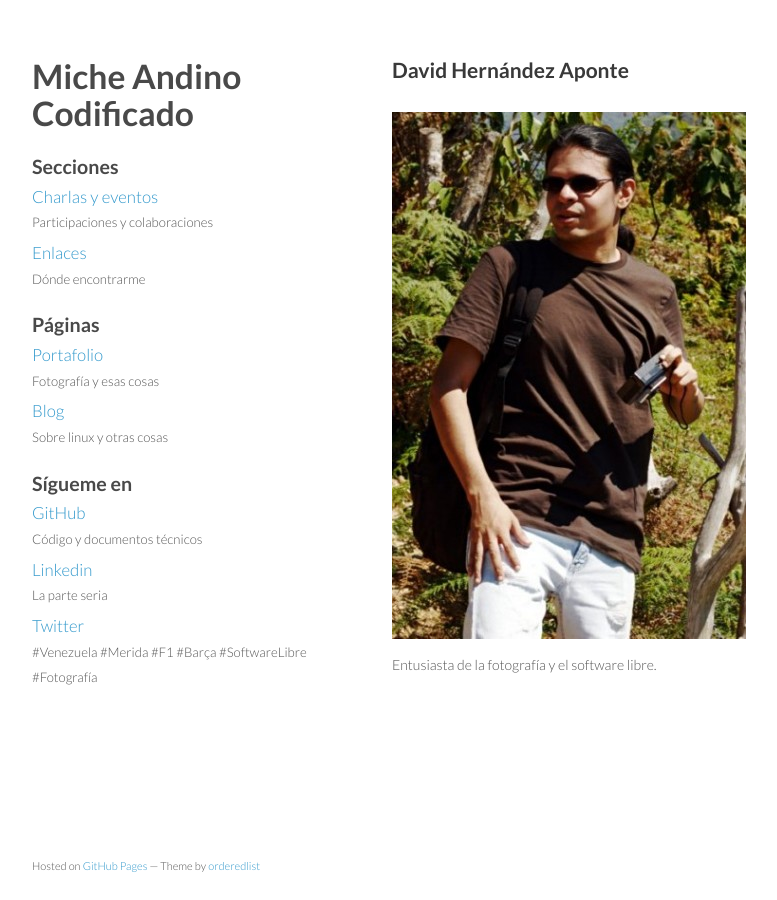
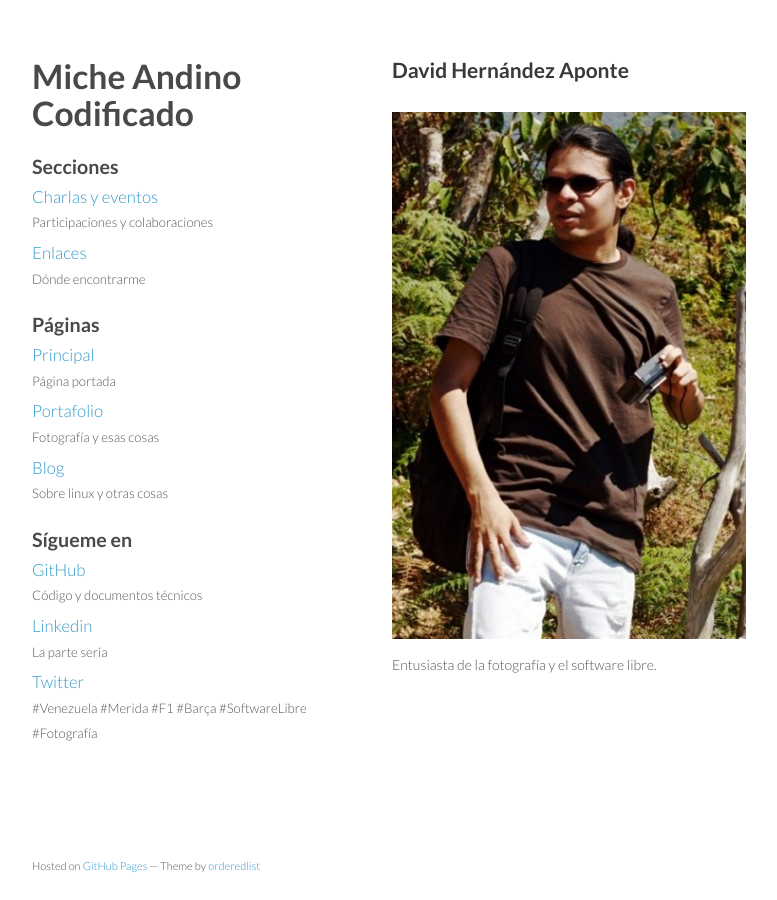
Before and after one commit to davidhdz/davidhdz.github.io, a Jekyll site: the page built from index.html, in a window 1280 px wide. Shown: the whole page, without its empty margins (178-955 px from the left). Built offline with Jekyll 4.4.1, drawn with Linux system fonts in a browser that asks for light colours; nearby versions of some CDN libraries; Markdown is read by kramdown in place of the engine named in the settings; comment, search, counter and statistics services are not loaded.

Commit message:
Agregada la página de portada-casa-llegada

```diff
--- a/_layouts/default.html
+++ b/_layouts/default.html
@@ -59,6 +59,7 @@
 
 
         <h3>Páginas</h3>
+        <p class="view"><a href="http://davidhdz.tk" target="_blank">Principal</a><br/><small>Página portada</small></li>
         <p class="view"><a href="http://portfolio.davidhdz.tk" target="_blank">Portafolio</a><br/><small>Fotografía y esas cosas</small></li>
         <p class="view"><a href="http://meridaspot.blogspot.com" target="_blank">Blog</a><br/><small>Sobre linux y otras cosas</small></li>
 
```
